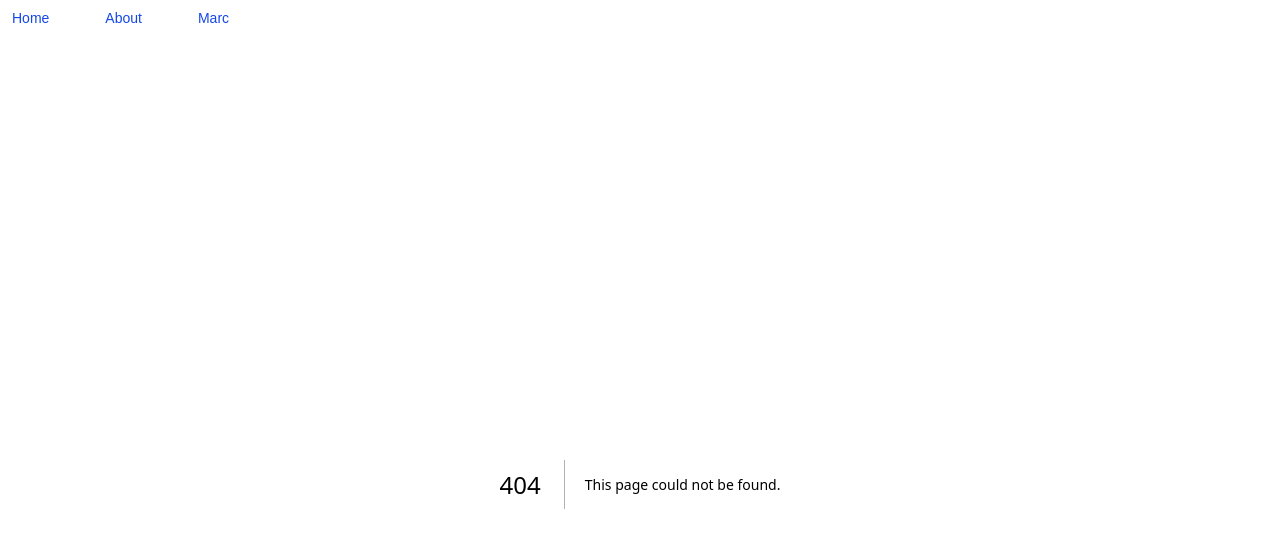
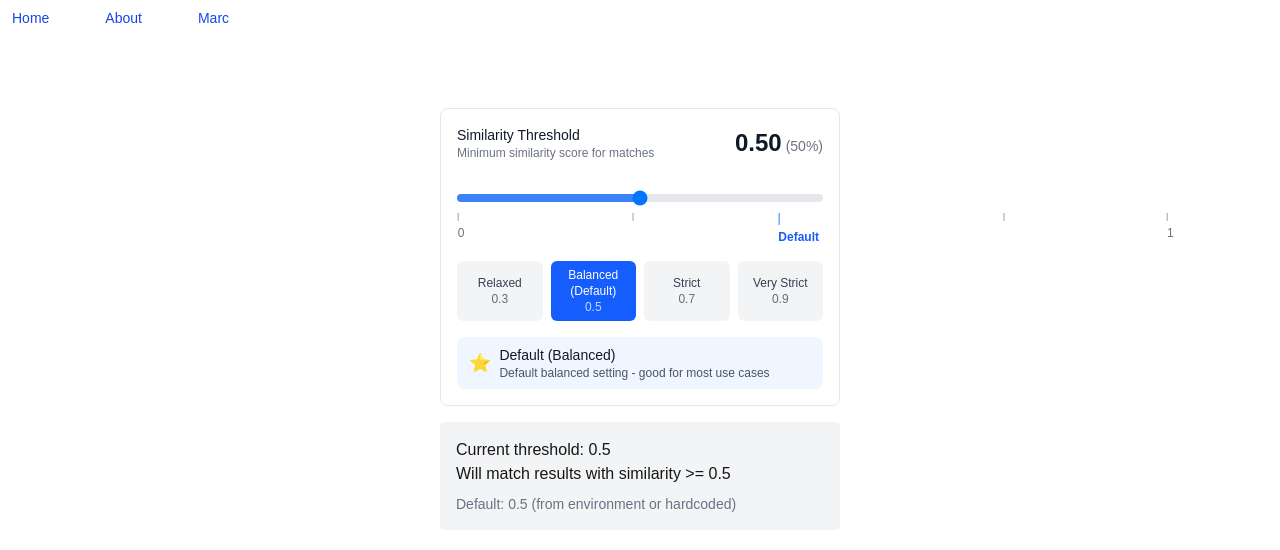
Before and after one commit to fogcitymarathoner/nextjs-trivial-pursuit, a Next.js app: page /exp2 in a window 1280 px wide. Before the commit this address had no page. Shown: the top 550 px of the page. Built offline with nearby package versions, Linux system fonts and the light colour scheme.

Commit message:
added UI element SimilarityThresholdSlider fixed verifry deploy phase in deploy.yml

```diff
--- /dev/null
+++ b/app/exp2/page.tsx
@@ -0,0 +1,28 @@
+'use client';
+
+import {SimilarityThresholdSlider} from '@/components/similarity-threshold-slider/SimilarityThresholdSlider';
+import {useState} from 'react';
+
+
+export default function SearchPage() {
+  const [threshold, setThreshold] = useState(0.5); // Default matches component
+
+  return (
+    <div className="max-w-md mx-auto p-6">
+      <SimilarityThresholdSlider
+        onChange={setThreshold}
+        defaultValue={0.5} // Optional, defaults to 0.5 if not provided
+        label="Similarity Threshold"
+        step={0.01}
+      />
+
+      <div className="mt-4 p-4 bg-gray-100 dark:bg-gray-800 rounded">
+        <p>Current threshold: {threshold}</p>
+        <p>Will match results with similarity &gt;= {threshold}</p>
+        <p className="text-sm text-gray-500 mt-2">
+          Default: 0.5 (from environment or hardcoded)
+        </p>
+      </div>
+    </div>
+  );
+}
--- /dev/null
+++ b/components/similarity-threshold-slider/SimilarityThresholdSlider.tsx
@@ -0,0 +1,183 @@
+'use client';
+
+import { useState, useEffect, type ChangeEvent, type FC } from 'react';
+
+interface SimilarityThresholdSliderProps {
+  onChange?: (value: number) => void;
+  defaultValue?: number;
+  label?: string;
+  step?: number;
+  showPresets?: boolean;
+  showDescription?: boolean;
+}
+
+const DEFAULT_THRESHOLD = 0.5;
+
+const sanitizeThreshold = (value: number): number | null => {
+  if (!Number.isFinite(value)) return null;
+  return Math.min(1, Math.max(0, value));
+};
+
+const resolveThreshold = (defaultValue?: number): number => {
+  if (defaultValue !== undefined) {
+    return sanitizeThreshold(Number(defaultValue)) ?? DEFAULT_THRESHOLD;
+  }
+
+  if (process.env.DEFAULT_THRESHOLD) {
+    return sanitizeThreshold(Number.parseFloat(process.env.DEFAULT_THRESHOLD)) ?? DEFAULT_THRESHOLD;
+  }
+
+  return DEFAULT_THRESHOLD;
+};
+
+export const SimilarityThresholdSlider: FC<SimilarityThresholdSliderProps> = ({
+  onChange,
+  defaultValue,
+  label = 'Similarity Threshold',
+  step = 0.01,
+  showPresets = true,
+  showDescription = true,
+}) => {
+  const [threshold, setThreshold] = useState<number>(() => resolveThreshold(defaultValue));
+
+  useEffect(() => {
+    setThreshold(resolveThreshold(defaultValue));
+  }, [defaultValue]);
+
+  const handleChange = (e: ChangeEvent<HTMLInputElement>) => {
+    const value = sanitizeThreshold(Number.parseFloat(e.target.value)) ?? DEFAULT_THRESHOLD;
+    setThreshold(value);
+    onChange?.(value);
+  };
+
+  const handlePresetClick = (value: number) => {
+    setThreshold(value);
+    onChange?.(value);
+  };
+
+  const percentage = Math.round(threshold * 100);
+
+  const getThresholdInfo = () => {
+    if (threshold < 0.3) return { color: 'red', label: 'Low Precision', icon: '⚠️' };
+    if (threshold < 0.5) return { color: 'yellow', label: 'Low-Moderate', icon: '📊' };
+    if (threshold === 0.5) return { color: 'blue', label: 'Default (Balanced)', icon: '⭐' };
+    if (threshold < 0.7) return { color: 'blue', label: 'High Precision', icon: '🎯' };
+    return { color: 'green', label: 'Very High Precision', icon: '✅' };
+  };
+
+  const thresholdInfo = getThresholdInfo();
+
+  return (
+    <div className="w-full space-y-4 p-4 bg-white dark:bg-gray-900 rounded-lg border border-gray-200 dark:border-gray-700">
+      {/* Header */}
+      <div className="flex justify-between items-center">
+        <div>
+          <h3 className="text-sm font-medium text-gray-900 dark:text-white">
+            {label}
+          </h3>
+          {showDescription && (
+            <p className="text-xs text-gray-500 dark:text-gray-400">
+              Minimum similarity score for matches
+            </p>
+          )}
+        </div>
+        <div className="text-right">
+          <span className="text-2xl font-bold text-gray-900 dark:text-white">
+            {threshold.toFixed(2)}
+          </span>
+          <span className="text-sm text-gray-500 dark:text-gray-400 ml-1">
+            ({percentage}%)
+          </span>
+        </div>
+      </div>
+
+      {/* Slider */}
+      <div className="relative pt-2">
+        <input
+          type="range"
+          min="0"
+          max="1"
+          step={step}
+          value={threshold}
+          onChange={handleChange}
+          className="w-full h-2 rounded-lg appearance-none cursor-pointer bg-gray-200 dark:bg-gray-700 focus:outline-none focus:ring-2 focus:ring-blue-500"
+          style={{
+            background: `linear-gradient(to right,
+              #3b82f6 ${percentage}%,
+              #e5e7eb ${percentage}%)`,
+          }}
+        />
+
+        {/* Tick marks with default indicator */}
+        <div className="flex justify-between px-1 mt-1">
+          {[0, 0.25, 0.5, 0.75, 1].map((tick) => (
+            <div
+              key={tick}
+              className="relative"
+              style={{ left: `${tick * 100}%`, transform: 'translateX(-50%)' }}
+            >
+              <div className={`w-px h-2 ${tick === 0.5 ? 'bg-blue-500 h-3' : 'bg-gray-400 dark:bg-gray-600'}`} />
+              <div className={`text-xs mt-1 ${tick === 0.5 ? 'text-blue-600 font-semibold' : 'text-gray-500 dark:text-gray-400'}`}>
+                {tick === 0 ? '0' : tick === 0.5 ? 'Default' : tick === 1 ? '1' : ''}
+              </div>
+            </div>
+          ))}
+        </div>
+      </div>
+
+      {/* Preset buttons */}
+      {showPresets && (
+        <div className="flex gap-2">
+          {[
+            { value: 0.3, label: 'Relaxed' },
+            { value: 0.5, label: 'Balanced (Default)', isDefault: true },
+            { value: 0.7, label: 'Strict' },
+            { value: 0.9, label: 'Very Strict' },
+          ].map((preset) => (
+            <button
+              key={preset.value}
+              onClick={() => handlePresetClick(preset.value)}
+              className={`
+                flex-1 px-3 py-1.5 text-xs font-medium rounded-md transition-colors
+                ${threshold === preset.value
+                ? 'bg-blue-600 text-white hover:bg-blue-700'
+                : preset.isDefault && threshold !== preset.value
+                  ? 'bg-blue-50 dark:bg-blue-900/20 text-blue-700 dark:text-blue-300 border border-blue-200 dark:border-blue-800'
+                  : 'bg-gray-100 dark:bg-gray-800 text-gray-700 dark:text-gray-300 hover:bg-gray-200 dark:hover:bg-gray-700'
+              }
+              `}
+            >
+              {preset.label}
+              <span className="block text-xs opacity-75">
+                {preset.value}
+              </span>
+            </button>
+          ))}
+        </div>
+      )}
+
+      {/* Status indicator */}
+      <div className={`
+        flex items-center gap-2 px-3 py-2 rounded-lg
+        ${thresholdInfo.color === 'red' ? 'bg-red-50 dark:bg-red-900/20' : ''}
+        ${thresholdInfo.color === 'yellow' ? 'bg-yellow-50 dark:bg-yellow-900/20' : ''}
+        ${thresholdInfo.color === 'blue' ? 'bg-blue-50 dark:bg-blue-900/20' : ''}
+        ${thresholdInfo.color === 'green' ? 'bg-green-50 dark:bg-green-900/20' : ''}
+      `}>
+        <span className="text-lg">{thresholdInfo.icon}</span>
+        <div>
+          <p className="text-sm font-medium text-gray-900 dark:text-white">
+            {thresholdInfo.label}
+          </p>
+          <p className="text-xs text-gray-600 dark:text-gray-400">
+            {threshold === 0.5 && 'Default balanced setting - good for most use cases'}
+            {threshold !== 0.5 && threshold < 0.3 && 'Lower threshold means more results, even if less relevant'}
+            {threshold !== 0.5 && threshold >= 0.3 && threshold < 0.5 && 'More results with reasonable accuracy'}
+            {threshold !== 0.5 && threshold >= 0.5 && threshold < 0.7 && 'Higher threshold ensures better quality matches'}
+            {threshold !== 0.5 && threshold >= 0.7 && 'Maximum accuracy, may miss some valid matches'}
+          </p>
+        </div>
+      </div>
+    </div>
+  );
+};
```
Also changed, not shown: 1 other file (tests, documents, lock files or other folders).
